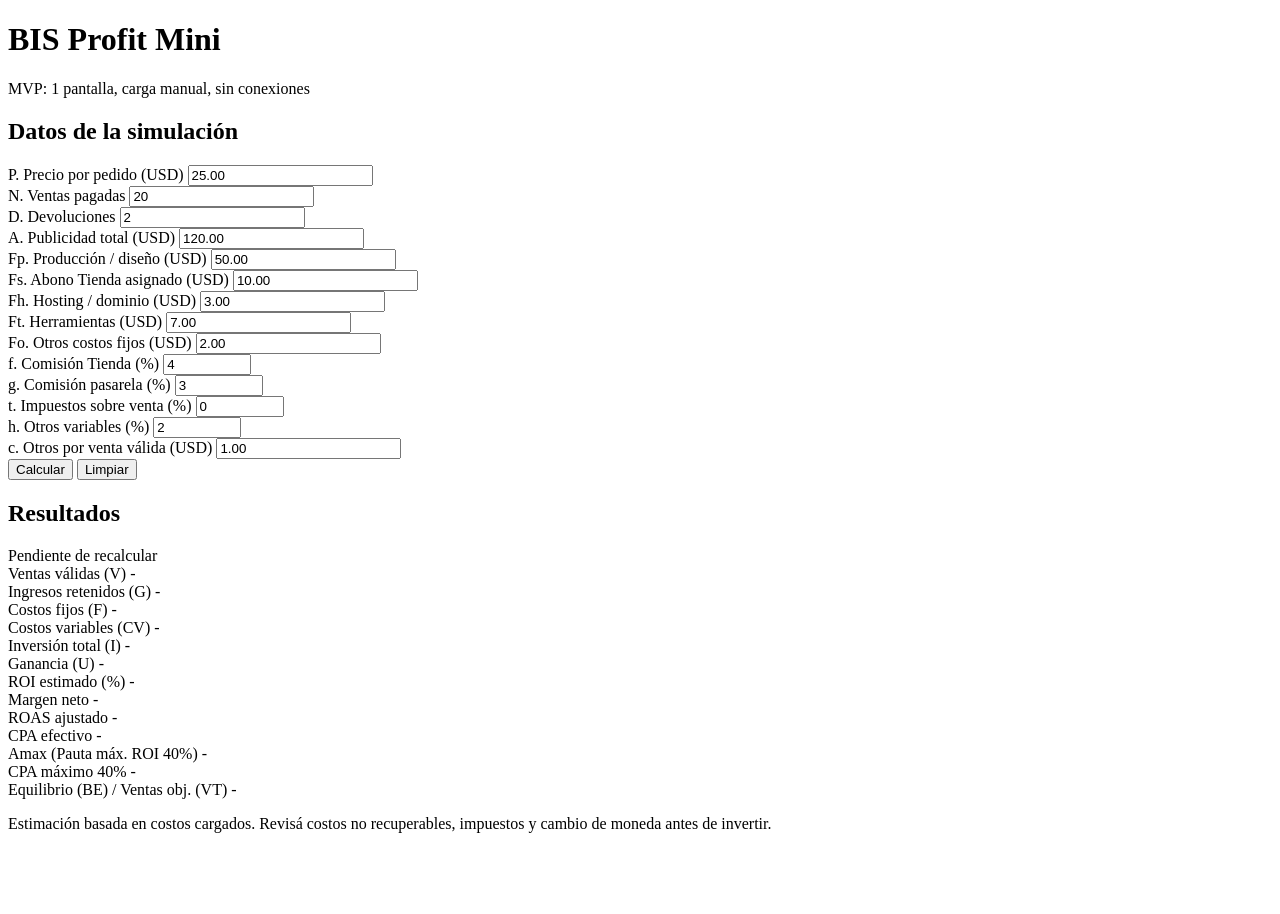
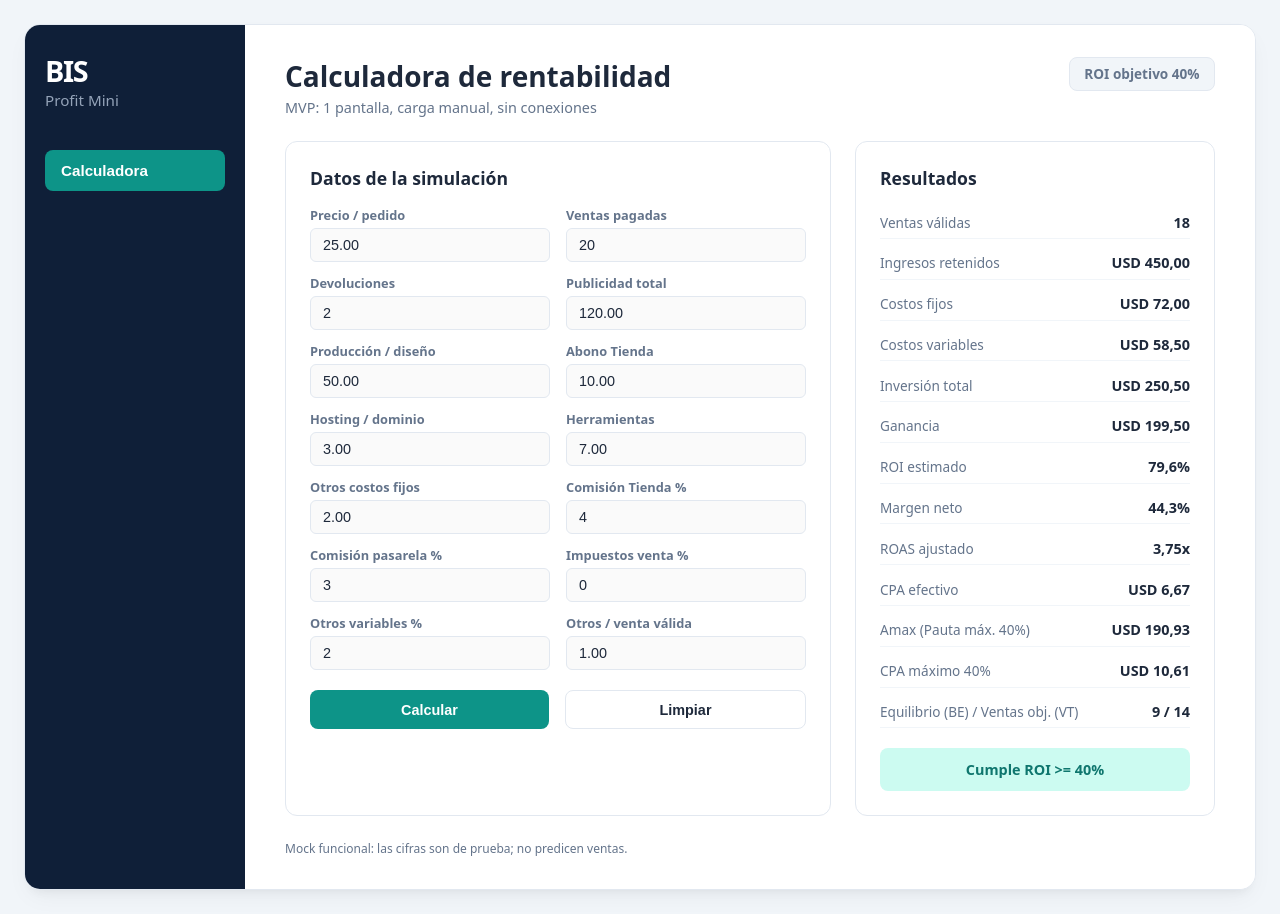
Before and after one commit to Nahuellml/bis-profit-mini, a plain HTML site: page index.html in a window 1280 px wide. Before the commit the page ends 849 px from the top, so only its background shows below. Drawn offline with Linux system fonts and the light colour scheme.

Commit message:
style: align visual precisely with project mock

```diff
--- a/index.html
+++ b/index.html
@@ -3,89 +3,107 @@
 <head>
     <meta charset="UTF-8">
     <meta name="viewport" content="width=device-width, initial-scale=1.0">
-    <title>BIS Profit Mini - Calculadora de Rentabilidad</title>
+    <title>BIS Profit Mini - Calculadora de rentabilidad</title>
     <link rel="stylesheet" href="styles.css">
 </head>
 <body>
-    <main class="calculator-container">
-        <header>
-            <h1>BIS <span>Profit Mini</span></h1>
+    <div class="app-container">
+        <!-- BARRA LATERAL IZQUIERDA -->
+        <aside class="sidebar">
+            <div class="brand">
+                <span class="brand-title">BIS</span>
+                <span class="brand-subtitle">Profit Mini</span>
+            </div>
+            <nav class="sidebar-nav">
+                <button class="nav-item active">Calculadora</button>
+            </nav>
+        </aside>
+
+        <!-- CONTENIDO PRINCIPAL -->
+        <main class="main-content">
+            <header class="top-header">
+                <div>
+                    <h1>Calculadora de rentabilidad</h1>
                     <p class="subtitle">MVP: 1 pantalla, carga manual, sin conexiones</p>
+                </div>
+                <div class="roi-badge-top">ROI objetivo 40%</div>
             </header>
 
-        <form id="profit-form" class="calculator-grid">
-            <!-- SECCIÓN 1: DATOS DE LA SIMULACIÓN -->
-            <section class="card inputs-card">
+            <form id="profit-form" class="workspace-grid">
+                <!-- TARJETA: DATOS DE LA SIMULACIÓN (2 columnas de inputs) -->
+                <section class="card simulation-card">
                     <h2>Datos de la simulación</h2>
 
+                    <div class="inputs-grid-2col">
                         <div class="input-group">
-                    <label for="precio">P. Precio por pedido (USD)</label>
+                            <label for="precio">Precio / pedido</label>
                             <input type="number" id="precio" step="0.01" min="0.01" value="25.00" required>
                         </div>
 
                         <div class="input-group">
-                    <label for="ventasPagadas">N. Ventas pagadas</label>
+                            <label for="ventasPagadas">Ventas pagadas</label>
                             <input type="number" id="ventasPagadas" step="1" min="0" value="20" required>
                         </div>
 
                         <div class="input-group">
-                    <label for="devoluciones">D. Devoluciones</label>
+                            <label for="devoluciones">Devoluciones</label>
                             <input type="number" id="devoluciones" step="1" min="0" value="2" required>
                         </div>
 
                         <div class="input-group">
-                    <label for="publicidadTotal">A. Publicidad total (USD)</label>
+                            <label for="publicidadTotal">Publicidad total</label>
                             <input type="number" id="publicidadTotal" step="0.01" min="0" value="120.00" required>
                         </div>
 
                         <div class="input-group">
-                    <label for="produccion">Fp. Producción / diseño (USD)</label>
+                            <label for="produccion">Producción / diseño</label>
                             <input type="number" id="produccion" step="0.01" min="0" value="50.00" required>
                         </div>
 
                         <div class="input-group">
-                    <label for="abonoTienda">Fs. Abono Tienda asignado (USD)</label>
+                            <label for="abonoTienda">Abono Tienda</label>
                             <input type="number" id="abonoTienda" step="0.01" min="0" value="10.00" required>
                         </div>
 
                         <div class="input-group">
-                    <label for="hosting">Fh. Hosting / dominio (USD)</label>
+                            <label for="hosting">Hosting / dominio</label>
                             <input type="number" id="hosting" step="0.01" min="0" value="3.00" required>
                         </div>
 
                         <div class="input-group">
-                    <label for="herramientas">Ft. Herramientas (USD)</label>
+                            <label for="herramientas">Herramientas</label>
                             <input type="number" id="herramientas" step="0.01" min="0" value="7.00" required>
                         </div>
 
                         <div class="input-group">
-                    <label for="otrosFijos">Fo. Otros costos fijos (USD)</label>
+                            <label for="otrosFijos">Otros costos fijos</label>
                             <input type="number" id="otrosFijos" step="0.01" min="0" value="2.00" required>
                         </div>
 
                         <div class="input-group">
-                    <label for="comisionTienda">f. Comisión Tienda (%)</label>
+                            <label for="comisionTienda">Comisión Tienda %</label>
                             <input type="number" id="comisionTienda" step="0.01" min="0" max="100" value="4" required>
                         </div>
 
                         <div class="input-group">
-                    <label for="comisionPasarela">g. Comisión pasarela (%)</label>
+                            <label for="comisionPasarela">Comisión pasarela %</label>
                             <input type="number" id="comisionPasarela" step="0.01" min="0" max="100" value="3" required>
                         </div>
 
                         <div class="input-group">
-                    <label for="impuestosVenta">t. Impuestos sobre venta (%)</label>
+                            <label for="impuestosVenta">Impuestos venta %</label>
                             <input type="number" id="impuestosVenta" step="0.01" min="0" max="100" value="0" required>
                         </div>
 
                         <div class="input-group">
-                    <label for="otrosVariables">h. Otros variables (%)</label>
+                            <label for="otrosVariables">Otros variables %</label>
                             <input type="number" id="otrosVariables" step="0.01" min="0" max="100" value="2" required>
                         </div>
 
                         <div class="input-group">
-                    <label for="otrosPorVenta">c. Otros por venta válida (USD)</label>
+                            <label for="otrosPorVenta">Otros / venta válida</label>
                             <input type="number" id="otrosPorVenta" step="0.01" min="0" value="1.00" required>
+                        </div>
                     </div>
 
                     <div class="actions-group">
@@ -94,72 +112,74 @@
                     </div>
                 </section>
 
-            <!-- SECCIÓN 2: RESULTADOS -->
+                <!-- TARJETA: RESULTADOS -->
                 <section class="card results-card">
                     <h2>Resultados</h2>
-                <div id="status-banner" class="status-badge pending">Pendiente de recalcular</div>
 
-                <div class="metrics-grid">
-                    <div class="metric-item">
-                        <span class="label">Ventas válidas (V)</span>
-                        <span id="res-ventas-validas" class="value">-</span>
+                    <div class="metrics-list">
+                        <div class="metric-row">
+                            <span class="label">Ventas válidas</span>
+                            <span id="res-ventas-validas" class="value">18</span>
                         </div>
-                    <div class="metric-item">
-                        <span class="label">Ingresos retenidos (G)</span>
-                        <span id="res-ingresos" class="value">-</span>
+                        <div class="metric-row">
+                            <span class="label">Ingresos retenidos</span>
+                            <span id="res-ingresos" class="value">USD 450,00</span>
                         </div>
-                    <div class="metric-item">
-                        <span class="label">Costos fijos (F)</span>
-                        <span id="res-costos-fijos" class="value">-</span>
+                        <div class="metric-row">
+                            <span class="label">Costos fijos</span>
+                            <span id="res-costos-fijos" class="value">USD 72,00</span>
                         </div>
-                    <div class="metric-item">
-                        <span class="label">Costos variables (CV)</span>
-                        <span id="res-costos-variables" class="value">-</span>
+                        <div class="metric-row">
+                            <span class="label">Costos variables</span>
+                            <span id="res-costos-variables" class="value">USD 58,50</span>
                         </div>
-                    <div class="metric-item">
-                        <span class="label">Inversión total (I)</span>
-                        <span id="res-inversion" class="value">-</span>
+                        <div class="metric-row">
+                            <span class="label">Inversión total</span>
+                            <span id="res-inversion" class="value">USD 250,50</span>
                         </div>
-                    <div class="metric-item">
-                        <span class="label">Ganancia (U)</span>
-                        <span id="res-ganancia" class="value">-</span>
+                        <div class="metric-row">
+                            <span class="label">Ganancia</span>
+                            <span id="res-ganancia" class="value">USD 199,50</span>
                         </div>
-                    <div class="metric-item highlight">
-                        <span class="label">ROI estimado (%)</span>
-                        <span id="res-roi" class="value">-</span>
+                        <div class="metric-row">
+                            <span class="label">ROI estimado</span>
+                            <span id="res-roi" class="value">79,6%</span>
                         </div>
-                    <div class="metric-item">
+                        <div class="metric-row">
                             <span class="label">Margen neto</span>
-                        <span id="res-margen" class="value">-</span>
+                            <span id="res-margen" class="value">44,3%</span>
                         </div>
-                    <div class="metric-item">
+                        <div class="metric-row">
                             <span class="label">ROAS ajustado</span>
-                        <span id="res-roas" class="value">-</span>
+                            <span id="res-roas" class="value">3,75x</span>
                         </div>
-                    <div class="metric-item">
+                        <div class="metric-row">
                             <span class="label">CPA efectivo</span>
-                        <span id="res-cpa" class="value">-</span>
+                            <span id="res-cpa" class="value">USD 6,67</span>
                         </div>
-                    <div class="metric-item">
-                        <span class="label">Amax (Pauta máx. ROI 40%)</span>
-                        <span id="res-amax" class="value">-</span>
+                        <div class="metric-row">
+                            <span class="label">Amax (Pauta máx. 40%)</span>
+                            <span id="res-amax" class="value">USD 190,93</span>
                         </div>
-                    <div class="metric-item">
+                        <div class="metric-row">
                             <span class="label">CPA máximo 40%</span>
-                        <span id="res-cpamax" class="value">-</span>
+                            <span id="res-cpamax" class="value">USD 10,61</span>
                         </div>
-                    <div class="metric-item">
+                        <div class="metric-row">
                             <span class="label">Equilibrio (BE) / Ventas obj. (VT)</span>
-                        <span id="res-umbrales" class="value">-</span>
+                            <span id="res-umbrales" class="value">9 / 14</span>
                         </div>
                     </div>
 
-                <footer class="disclaimer">
-                    <p>Estimación basada en costos cargados. Revisá costos no recuperables, impuestos y cambio de moneda antes de invertir.</p>
-                </footer>
+                    <div id="status-banner" class="status-badge success">Cumple ROI &gt;= 40%</div>
                 </section>
             </form>
+
+            <footer class="footer-note">
+                <p>Mock funcional: las cifras son de prueba; no predicen ventas.</p>
+            </footer>
         </main>
+    </div>
 
     <script type="module" src="app.js"></script>
 </body>
--- a/styles.css
+++ b/styles.css
@@ -0,0 +1,291 @@
+:root {
+    --bg-page: #f1f5f9;
+    --sidebar-bg: #0f1f38;
+    --card-bg: #ffffff;
+    --border-card: #e2e8f0;
+    --text-dark: #1e293b;
+    --text-muted: #64748b;
+    --primary-teal: #0d9488;
+    --primary-teal-hover: #0f766e;
+    --success-bg: #ccfbf1;
+    --success-text: #0f766e;
+    --danger-bg: #fee2e2;
+    --danger-text: #991b1b;
+    --pending-bg: #f1f5f9;
+    --pending-text: #475569;
+}
+
+* {
+    box-sizing: border-box;
+    margin: 0;
+    padding: 0;
+}
+
+body {
+    font-family: system-ui, -apple-system, BlinkMacSystemFont, "Segoe UI", Roboto, sans-serif;
+    background-color: var(--bg-page);
+    color: var(--text-dark);
+    min-height: 100vh;
+    display: flex;
+    justify-content: center;
+    align-items: center;
+    padding: 1.5rem;
+}
+
+.app-container {
+    display: flex;
+    width: 100%;
+    max-width: 1280px;
+    background-color: #ffffff;
+    border-radius: 16px;
+    box-shadow: 0 10px 25px -5px rgba(0, 0, 0, 0.05), 0 8px 10px -6px rgba(0, 0, 0, 0.05);
+    overflow: hidden;
+    border: 1px solid var(--border-card);
+}
+
+/* Sidebar Izquierda */
+.sidebar {
+    width: 220px;
+    background-color: var(--sidebar-bg);
+    color: white;
+    padding: 2rem 1.25rem;
+    display: flex;
+    flex-direction: column;
+    gap: 2.5rem;
+}
+
+.brand {
+    display: flex;
+    flex-direction: column;
+}
+
+.brand-title {
+    font-size: 1.8rem;
+    font-weight: 800;
+    letter-spacing: -0.05em;
+    line-height: 1;
+}
+
+.brand-subtitle {
+    font-size: 0.95rem;
+    font-weight: 500;
+    color: #94a3b8;
+    margin-top: 0.25rem;
+}
+
+.sidebar-nav .nav-item {
+    width: 100%;
+    padding: 0.75rem 1rem;
+    background-color: var(--primary-teal);
+    color: white;
+    border: none;
+    border-radius: 8px;
+    font-weight: 600;
+    text-align: left;
+    font-size: 0.95rem;
+    cursor: default;
+}
+
+/* Contenido Principal */
+.main-content {
+    flex: 1;
+    padding: 2rem 2.5rem;
+    display: flex;
+    flex-direction: column;
+    gap: 1.5rem;
+    background-color: #ffffff;
+}
+
+.top-header {
+    display: flex;
+    justify-content: space-between;
+    align-items: flex-start;
+}
+
+.top-header h1 {
+    font-size: 1.75rem;
+    font-weight: 700;
+    color: var(--text-dark);
+}
+
+.subtitle {
+    color: var(--text-muted);
+    font-size: 0.9rem;
+    margin-top: 0.2rem;
+}
+
+.roi-badge-top {
+    background-color: #f1f5f9;
+    border: 1px solid var(--border-card);
+    padding: 0.4rem 0.9rem;
+    border-radius: 8px;
+    font-size: 0.85rem;
+    font-weight: 600;
+    color: var(--text-muted);
+}
+
+/* Grid de trabajo (Simulación vs Resultados) */
+.workspace-grid {
+    display: grid;
+    grid-template-columns: 1fr 360px;
+    gap: 1.5rem;
+}
+
+@media (max-width: 1024px) {
+    .workspace-grid {
+        grid-template-columns: 1fr;
+    }
+    .app-container {
+        flex-direction: column;
+    }
+    .sidebar {
+        width: 100%;
+        flex-direction: row;
+        justify-content: space-between;
+        align-items: center;
+        padding: 1rem 1.5rem;
+    }
+}
+
+.card {
+    background-color: #ffffff;
+    border: 1px solid var(--border-card);
+    border-radius: 12px;
+    padding: 1.5rem;
+}
+
+.card h2 {
+    font-size: 1.1rem;
+    font-weight: 700;
+    color: var(--text-dark);
+    margin-bottom: 1rem;
+}
+
+/* Inputs en 2 columnas */
+.inputs-grid-2col {
+    display: grid;
+    grid-template-columns: 1fr 1fr;
+    gap: 0.75rem 1rem;
+}
+
+.input-group {
+    display: flex;
+    flex-direction: column;
+    gap: 0.25rem;
+}
+
+.input-group label {
+    font-size: 0.8rem;
+    font-weight: 600;
+    color: var(--text-muted);
+}
+
+.input-group input {
+    width: 100%;
+    padding: 0.5rem 0.75rem;
+    border: 1px solid var(--border-card);
+    border-radius: 6px;
+    font-size: 0.9rem;
+    color: var(--text-dark);
+    background-color: #fafafa;
+    transition: border-color 0.2s;
+}
+
+.input-group input:focus {
+    outline: none;
+    border-color: var(--primary-teal);
+    background-color: #ffffff;
+}
+
+/* Botones de acción */
+.actions-group {
+    display: flex;
+    gap: 1rem;
+    margin-top: 1.25rem;
+}
+
+.btn {
+    flex: 1;
+    padding: 0.65rem;
+    border-radius: 8px;
+    font-weight: 600;
+    font-size: 0.9rem;
+    cursor: pointer;
+    transition: background-color 0.2s;
+}
+
+.btn.primary {
+    background-color: var(--primary-teal);
+    color: white;
+    border: none;
+}
+
+.btn.primary:hover {
+    background-color: var(--primary-teal-hover);
+}
+
+.btn.secondary {
+    background-color: #ffffff;
+    color: var(--text-dark);
+    border: 1px solid var(--border-card);
+}
+
+.btn.secondary:hover {
+    background-color: #f8fafc;
+}
+
+/* Lista de Resultados */
+.metrics-list {
+    display: flex;
+    flex-direction: column;
+    gap: 0.5rem;
+    margin-bottom: 1.25rem;
+}
+
+.metric-row {
+    display: flex;
+    justify-content: space-between;
+    align-items: center;
+    padding: 0.4rem 0;
+    border-bottom: 1px solid #f1f5f9;
+}
+
+.metric-row .label {
+    font-size: 0.85rem;
+    color: var(--text-muted);
+}
+
+.metric-row .value {
+    font-size: 0.9rem;
+    font-weight: 700;
+    color: var(--text-dark);
+}
+
+/* Badge de Estado / Semáforo */
+.status-badge {
+    text-align: center;
+    padding: 0.75rem;
+    border-radius: 8px;
+    font-weight: 700;
+    font-size: 0.9rem;
+}
+
+.status-badge.success {
+    background-color: var(--success-bg);
+    color: var(--success-text);
+}
+
+.status-badge.danger {
+    background-color: var(--danger-bg);
+    color: var(--danger-text);
+}
+
+.status-badge.pending {
+    background-color: var(--pending-bg);
+    color: var(--pending-text);
+}
+
+.footer-note {
+    font-size: 0.75rem;
+    color: var(--text-muted);
+}
```
Lines whose indentation alone changed are shown as unchanged.
